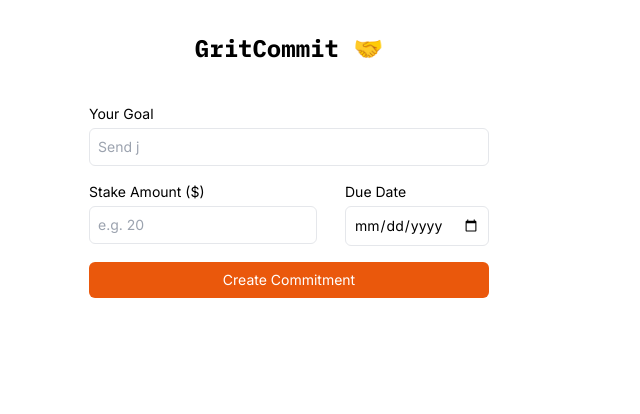
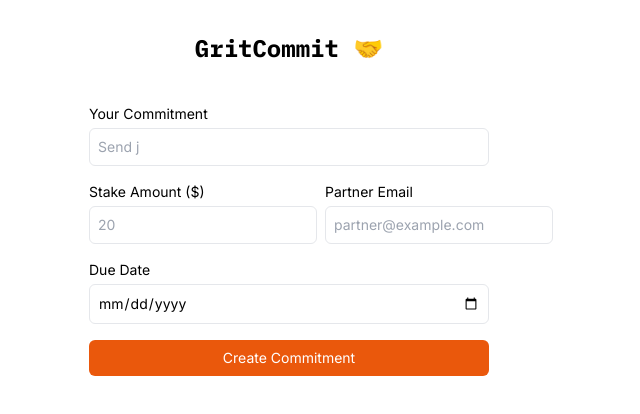
Before and after one commit to dryu99/gritcommit-pub, a Next.js app in the folder web/: page / in a window 1280 px wide. Shown: the top 414 px of the page, without its empty margins (351-991 px from the left). Built offline with nearby package versions, Linux system fonts and the light colour scheme.

Commit message:
add partner email input

```diff
--- a/web/src/ui/components/goal-form.tsx
+++ b/web/src/ui/components/goal-form.tsx
@@ -69,7 +69,7 @@ export const GoalForm = () => {
   return (
     <form className="flex flex-col gap-4 w-[400px] text-sm" action={dispatch}>
       <div className="flex flex-col gap-1">
-        <label htmlFor="description">Your Goal</label>
+        <label htmlFor="description">Your Commitment</label>
         <input
           id="description"
           name="description"
@@ -87,19 +87,29 @@ export const GoalForm = () => {
             name="stakeAmount"
             type="number"
             className="p-2 rounded-md border"
-            placeholder="e.g. 20"
+            placeholder="20"
           />
         </div>
         <div className="flex flex-col gap-1">
-          <label htmlFor="dueDate">Due Date</label>
+          <label htmlFor="partnerEmail">Partner Email</label>
           <input
-            id="dueDate"
-            name="dueDate"
-            type="date"
+            id="partnerEmail"
+            name="partnerEmail"
+            type="email"
             className="p-2 rounded-md border"
-            placeholder="Due Date"
+            placeholder="partner@example.com"
           />
         </div>
+      </div>
+      <div className="flex flex-col gap-1">
+        <label htmlFor="dueDate">Due Date</label>
+        <input
+          id="dueDate"
+          name="dueDate"
+          type="date"
+          className="p-2 rounded-md border"
+          placeholder="Due Date"
+        />
       </div>
 
       <button
```
